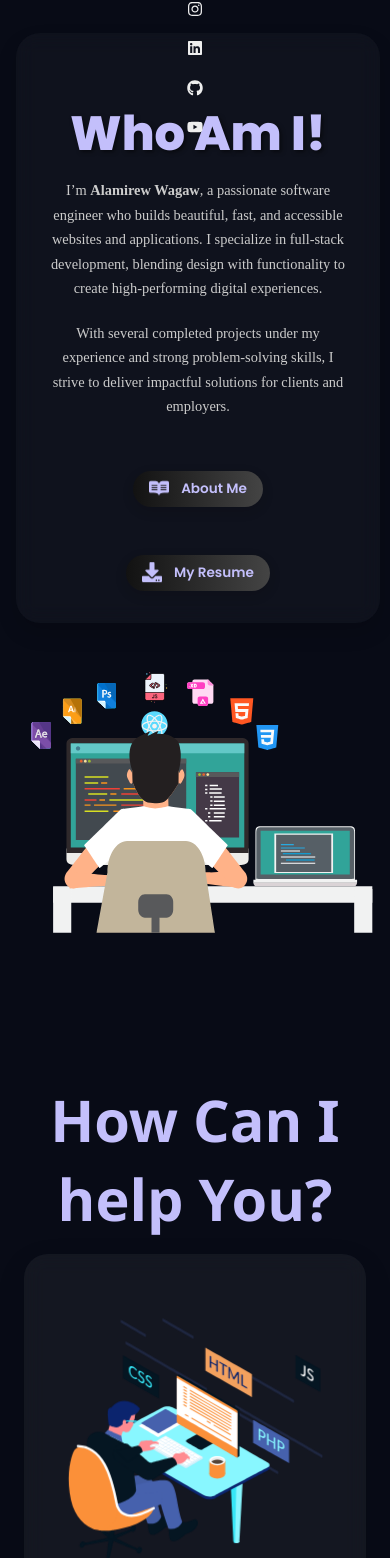
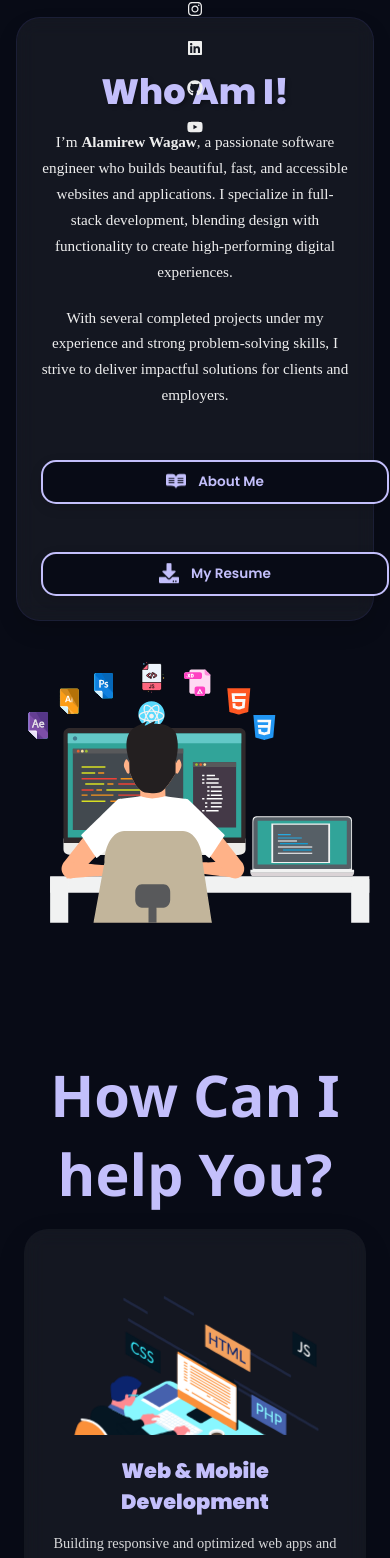
Before and after one commit to alamir06/MyPortfolio, a React (Vite) app: page / in a window 390 px wide. Shown: the part 955-2513 px from the top of the page. Built offline with nearby package versions, Linux system fonts and the light colour scheme.

Commit message:
dark and light style modification

```diff
--- a/src/styles/about.css
+++ b/src/styles/about.css
@@ -1,12 +1,12 @@
-/* Base styles - light mode */
+/* About Section - Using Theme Variables */
 .about-section {
   padding: 3rem 2rem;
-  background:var(--bg-color) !important;
+  background: var(--bg-color);
   display: flex;
   justify-content: center;
   align-items: center;
   flex-direction: column;
-  transition: background 0.4s ease, color 0.4s ease;
+  transition: background-color 0.3s ease, color 0.3s ease;
 }
 
 .about-content {
@@ -18,36 +18,35 @@
   gap: 2.5rem;
   flex-wrap: wrap;
 }
-.about-text h2{
-  color: var(--hero-title-color) !important;
-}
+
 .about-text {
   flex: 1;
-  background: rgba(255, 255, 255, 0.03) !important;
+  background: rgba(255, 255, 255, 0.05);
   backdrop-filter: blur(10px);
   border-radius: 1.5rem;
   padding: 2.5rem;
-  color: #f0f0f0;
+  color: var(--text-color);
   box-shadow: 0 10px 20px rgba(0, 0, 0, 0.15);
-  transition: transform 0.3s ease, box-shadow 0.3s ease;
+  transition: all 0.3s ease;
   min-width: 300px;
+  border: 1px solid rgba(99, 102, 241, 0.1);
 }
 
 .about-text:hover {
   transform: scale(1.03);
-  box-shadow: 0px 15px 25px rgba(0, 0, 0, 0.2);
+  box-shadow: 0 15px 25px rgba(0, 0, 0, 0.2);
+  border-color: rgba(99, 102, 241, 0.2);
 }
 
 .about-btn {
   display: flex;
-  gap: 1vw !important;
+  gap: 1vw;
   flex-wrap: wrap;
 }
 
 .cv-download {
   text-align: center;
   margin-top: 2rem;
-  color: var(--hero-title-color) !important;
 }
 
 .download-btn {
@@ -56,25 +55,31 @@
   font-family: var(--font--family);
   gap: 12px;
   padding: 12px 24px;
-  color: var(--hero-title-color) !important;
-  background: linear-gradient(to right, #121212, #444);
+  color: var(--hero-title-color);
+  background: var(--bg-color);
+  border: 2px solid var(--hero-title-color);
   text-decoration: none;
   font-weight: 600;
-  border-radius: 9999px;
+  border-radius: 15px;
   box-shadow: 0 4px 12px rgba(0, 0, 0, 0.15);
   transition: all 0.3s ease;
 }
 
 .download-btn:hover {
   background: linear-gradient(to right, var(--cta-gradient-start), var(--cta-gradient-end));
-  border-color: #00dfd8;
-  transform: scale(1.1);
-  box-shadow: 0 8px 20px rgba(0, 223, 216, 0.3);
+  color: var(--cta-text-color);
+  border-color: transparent;
+  box-shadow: 0 8px 20px rgba(99, 102, 241, 0.3);
 }
 
 .download-icon {
   font-size: 20px;
   animation: bounce 2.5s infinite;
+  transition: color 0.3s ease;
+}
+
+.download-btn:hover .download-icon {
+  color: var(--cta-text-color);
 }
 
 /* Subtle bounce animation */
@@ -98,7 +103,7 @@
 
 .about-animation .lottie {
   max-width: 90%;
-  box-shadow: 0 8px 30px rgba(255, 255, 255, 0.2);
+  box-shadow: 0 8px 30px rgba(0, 0, 0, 0.2);
   border-radius: 1rem;
 }
 
@@ -109,49 +114,34 @@
   line-height: 1.2;
   margin-bottom: 1rem;
   color: var(--hero-title-color);
-  text-shadow: 2px 2px 4px rgba(0, 0, 0, 0.5);
+  text-shadow: 2px 2px 4px rgba(0, 0, 0, 0.3);
+  transition: color 0.3s ease;
 }
 
 .about-text p {
   font-size: 1.1rem;
-  color: #e1e1e1;
+  color: var(--text-color);
   line-height: 1.7;
   margin-bottom: 1.25rem;
+  transition: color 0.3s ease;
 }
 
-/* Dark mode overrides */
-body.dark-mode .about-section {
-  background: linear-gradient(135deg, #0f0f0f, #2a2a2a);
-}
-
-body.dark-mode .about-text {
-  background: rgba(30, 30, 30, 0.8);
-  color: #eeeeee;
-}
-
-body.dark-mode .about-text h2 {
-  color: #ffffff;
-}
-
-body.dark-mode .about-text p {
-  color: #cccccc;
-}
+/* Remove all dark-mode specific overrides since theme variables handle this */
+/* The theme variables will automatically switch between light/dark modes */
 
 /* Responsive Typography and Layout */
 @media (max-width: 1024px) {
   .about-text h2 {
-    font-size: 4rem;
+    font-size: 2.8rem;
   }
 
   .about-text p {
-    font-size: 1rem;
+    font-size: 1.05rem;
   }
 
   .download-btn {
     padding: 10px 20px;
     font-size: 0.95rem;
-    align-items: center;
-    text-align: center;
   }
 }
 
@@ -160,14 +150,44 @@ body.dark-mode .about-text p {
     flex-direction: column;
     align-items: center;
     text-align: center;
+    gap: 2rem;
   }
 
   .about-text {
     padding: 2rem;
+    text-align: center;
   }
 
   .about-text h2 {
-    font-size: 3rem;
+    font-size: 2.5rem;
+  }
+
+  .about-text p {
+    font-size: 1rem;
+  }
+
+  .download-btn {
+    font-size: 0.9rem;
+    justify-content: center;
+  }
+
+  .about-btn {
+    justify-content: center;
+  }
+}
+
+@media (max-width: 480px) {
+  .about-section {
+    padding: 2rem 1rem;
+  }
+
+  .about-text {
+    padding: 1.5rem;
+    min-width: auto;
+  }
+
+  .about-text h2 {
+    font-size: 2.2rem;
   }
 
   .about-text p {
@@ -175,19 +195,26 @@ body.dark-mode .about-text p {
   }
 
   .download-btn {
-    font-size: 0.9rem;
-    text-align: center;
-    align-items: center;
+    font-size: 0.85rem;
+    padding: 10px 18px;
+  }
+
+  .about-btn {
+    flex-direction: column;
+    gap: 1rem;
+    width: 100%;
+  }
+
+  .about-btn .download-btn {
+    width: 100%;
+    justify-content: center;
   }
 }
 
-@media (max-width: 480px) {
-  .about-section {
-    padding: 3rem 1rem;
-  }
-
+/* Extra small devices */
+@media (max-width: 360px) {
   .about-text h2 {
-    font-size: 3rem;
+    font-size: 2rem;
   }
 
   .about-text p {
@@ -195,12 +222,7 @@ body.dark-mode .about-text p {
   }
 
   .download-btn {
-    font-size: 0.85rem;
+    font-size: 0.8rem;
     padding: 8px 16px;
   }
-
-  .about-btn {
-    flex-direction: column;
-    gap: 1rem !important;
-  }
 }
--- a/src/styles/service.css
+++ b/src/styles/service.css
@@ -13,6 +13,7 @@
   padding: 2rem 2rem;
   background: var(--bg-color);
   text-align: center;
+  transition: background-color 0.3s ease;
 }
 
 .section-titles {
@@ -21,6 +22,7 @@
   color: var(--hero-title-color);
   margin-bottom: 3rem;
   font-weight: 800;
+  transition: color 0.3s ease;
 }
 
 .services-grid {
@@ -32,16 +34,17 @@
 
 .service-card {
   position: relative;
-  background: var(--card-bg, rgba(255, 255, 255, 0.05));
+  background: rgba(255, 255, 255, 0.05);
   border-radius: 1.5rem;
   padding: 2rem;
   width: 300px;
   box-shadow: 0 10px 30px rgba(0, 0, 0, 0.1);
-  transition: transform 0.4s ease, box-shadow 0.4s ease, border 0.4s ease;
+  transition: all 0.4s ease;
   border: 2px solid transparent;
   animation: fadeInUp 0.8s ease forwards;
   backdrop-filter: blur(10px);
   -webkit-backdrop-filter: blur(10px);
+  overflow: hidden;
 }
 
 .service-card:hover {
@@ -78,17 +81,6 @@
   transition: color 0.3s ease, opacity 0.3s ease;
 }
 
-.dark-mode .service-card {
-  background: rgba(255, 255, 255, 0.05);
-}
-
-.dark-mode .service-card p {
-  color: #d1d5db;
-}
-
-.dark-mode .service-card h3 {
-  color: var(--hero-title-color);
-}
 .service-link {
   position: absolute;
   bottom: 1rem;
@@ -96,50 +88,55 @@
   display: flex;
   align-items: center;
   gap: 0.5rem;
-  color: #fff;
+  color: var(--cta-text-color);
   padding: 0.4rem 0.8rem;
   border-radius: 8px;
-  font-size: 0.9rem;
+  font-size: 0.75rem;
   text-decoration: none;
   opacity: 0;
   transform: translateX(20px);
-  transition: opacity 0.4s ease, transform 0.4s ease;
+  transition: all 0.4s ease;
+  font-family: var(--font--family);
+  font-weight: 600;
 }
+
 .service-card:hover .service-link {
   opacity: 1;
   transform: translateX(0);
 }
 
-.service-link:hover {
-  background: darken(var(--color), 10%);
-}
+
+
+/* Remove all dark-mode specific overrides since theme variables handle this */
+/* The theme variables will automatically switch between light/dark modes */
+
 /* ========== Responsive Enhancements ========== */
 @media (max-width: 1200px) {
   .section-titles {
-    font-size: 4rem;
+    font-size: 3.2rem;
   }
-   .service-card {
-    width: 260px;
-    padding: 1.5rem;
+
+  .service-card {
+    width: 280px;
+    padding: 1.8rem;
   }
+
   .service-animation {
-  width: 100%;
-  max-height: 350px;
-  margin-bottom: 1.5rem;
-  transition: transform 0.3s ease;
-}
+    max-height: 180px;
+  }
+
   .service-card h3 {
     font-size: 1.5rem;
   }
 
   .service-card p {
-    font-size: 1rem;
+    font-size: 0.95rem;
   }
 }
 
 @media (max-width: 992px) {
   .section-titles {
-    font-size: 4rem;
+    font-size: 3rem;
   }
 
   .service-card {
@@ -158,22 +155,55 @@
 
 @media (max-width: 768px) {
   .section-titles {
-    font-size: 3rem;
+    font-size: 2.8rem;
   }
 
   .service-card {
     width: 100%;
-    max-width: 90%;
+    max-width: 400px;
+    padding: 1.8rem;
   }
 
   .services-section {
     padding: 3rem 1.5rem;
   }
+
+  .services-grid {
+    gap: 1.5rem;
+  }
 }
 
 @media (max-width: 480px) {
   .section-titles {
-    font-size: 3rem;
+    font-size: 2.5rem;
+    margin-bottom: 2rem;
+  }
+
+  .service-card {
+    padding: 1.5rem;
+    max-width: 100%;
+  }
+
+  .service-card h3 {
+    font-size: 1.3rem;
+  }
+
+  .service-card p {
+    font-size: 0.9rem;
+    line-height: 1.6;
+  }
+
+  .service-link {
+    padding: 0.5rem 1rem;
+    font-size: 0.85rem;
+    bottom: 1rem;
+    right: 1rem;
+  }
+}
+
+@media (max-width: 360px) {
+  .section-titles {
+    font-size: 2.2rem;
   }
 
   .service-card {
@@ -185,6 +215,10 @@
   }
 
   .service-card p {
-    font-size: 0.9rem;
+    font-size: 0.85rem;
+  }
+
+  .services-section {
+    padding: 2rem 1rem;
   }
 }
```
Also changed, not shown: src/styles/project.css (+61 -55 lines).
